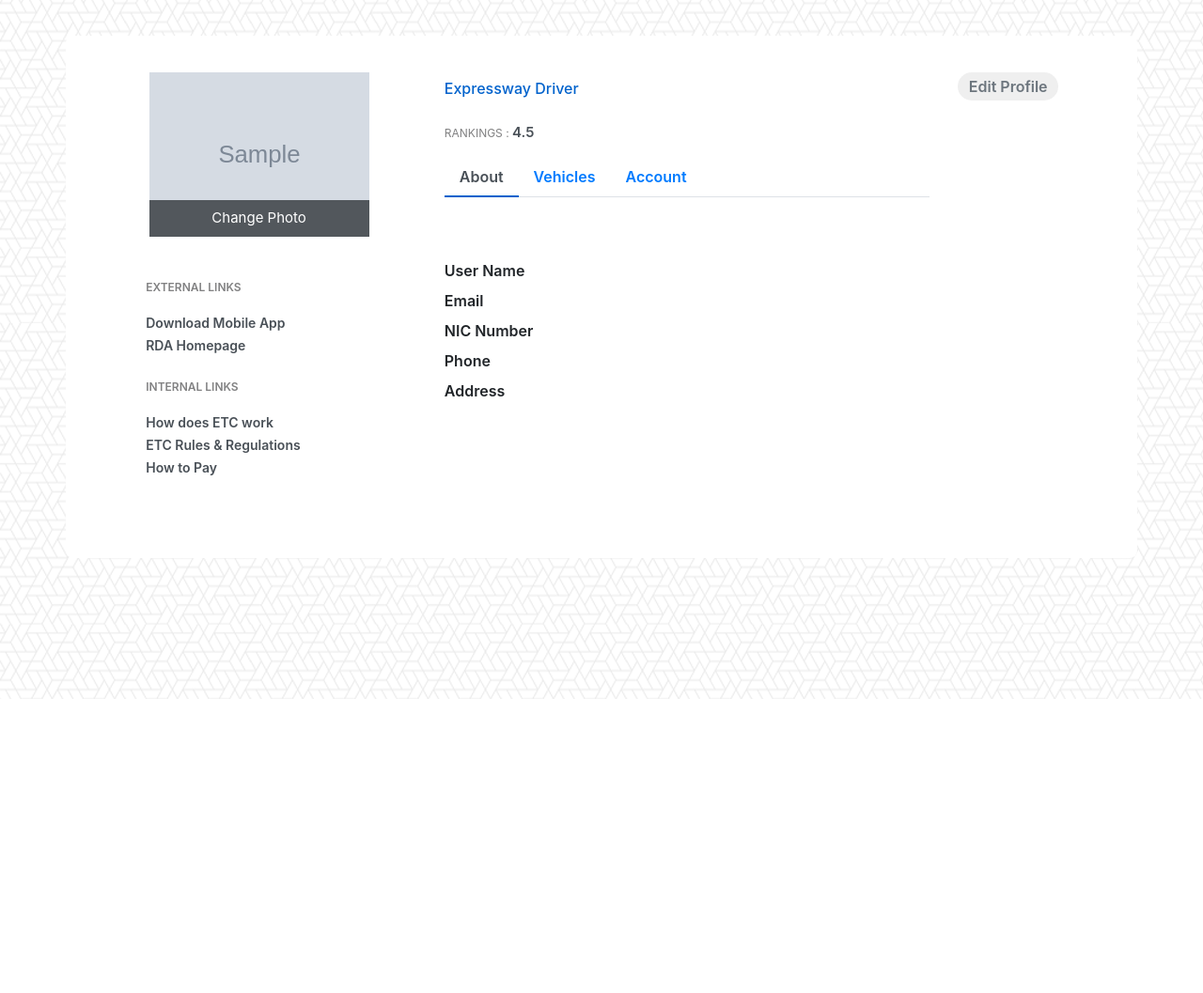
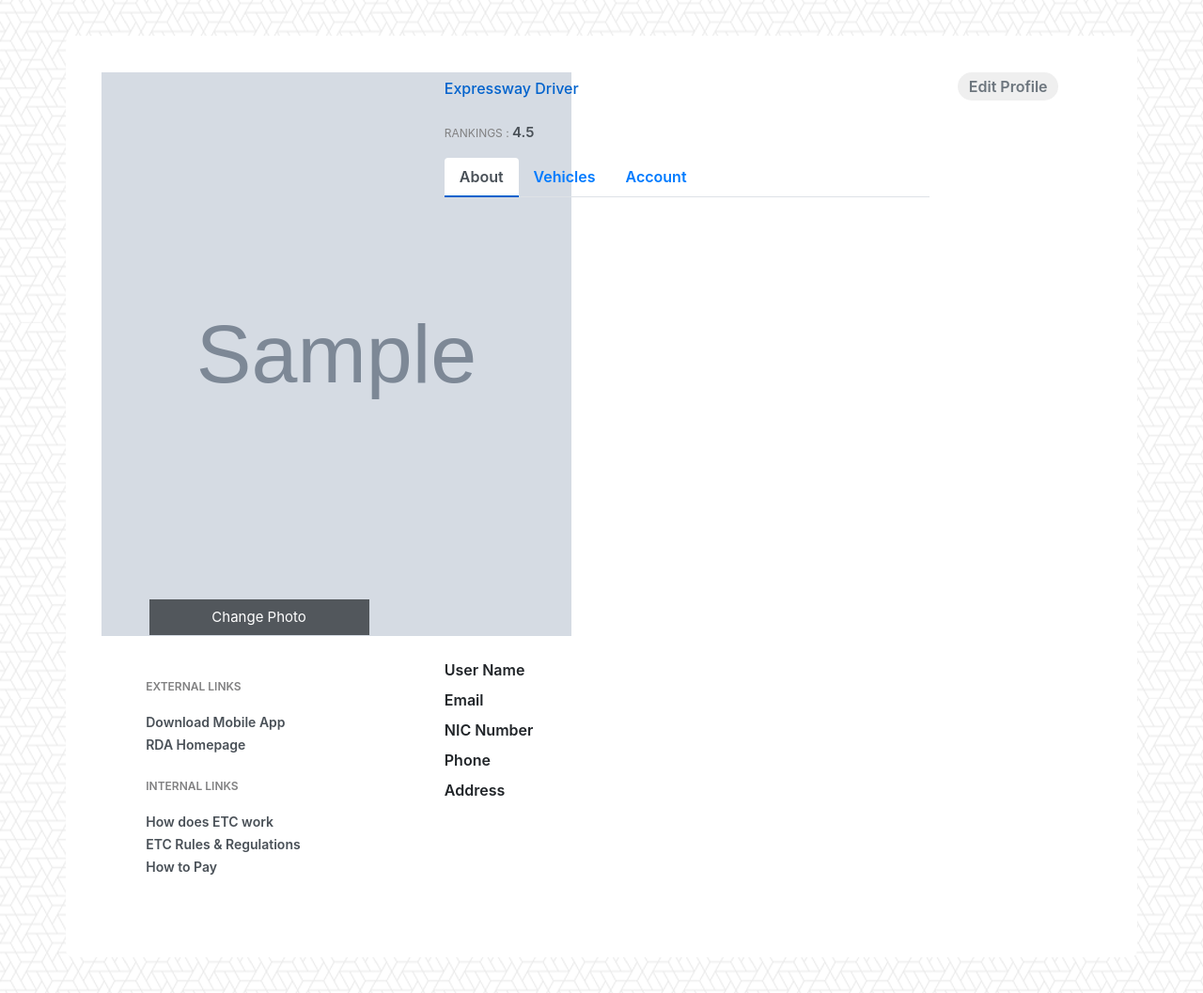
Before and after one commit to IsharaPriyadarshana/openRoadTolling, a Symfony app: template templates/main/home.html.twig in a window 1280 px wide. Shown: the part 56-1113 px from the top of the page at 94% size. Before the commit the page ends 800 px from the top, so only its background shows below. Run offline with Twig, Linux system fonts and the light colour scheme; the template is opened without the code that fills it: most values are stand-ins (such as "Sample title", 1, 10 or a date in 2020); grey boxes marked "Sample" are stand-in pictures; some libraries are stand-ins or nearby versions.

Commit message:
editing image fixed size

```diff
--- a/templates/main/home.html.twig
+++ b/templates/main/home.html.twig
@@ -115,7 +115,7 @@
             <div class="row">
                 <div class="col-md-4">
                     <div class="profile-img">
-                        <img src="{{ photoSrc }}" alt=""/>
+                        <img src="{{ photoSrc }}" alt="" style="width:500px;height:600px;" />
                         <div class="file btn btn-lg btn-primary" id="fileUploadButton">
                             Change Photo
                         </div>
```
